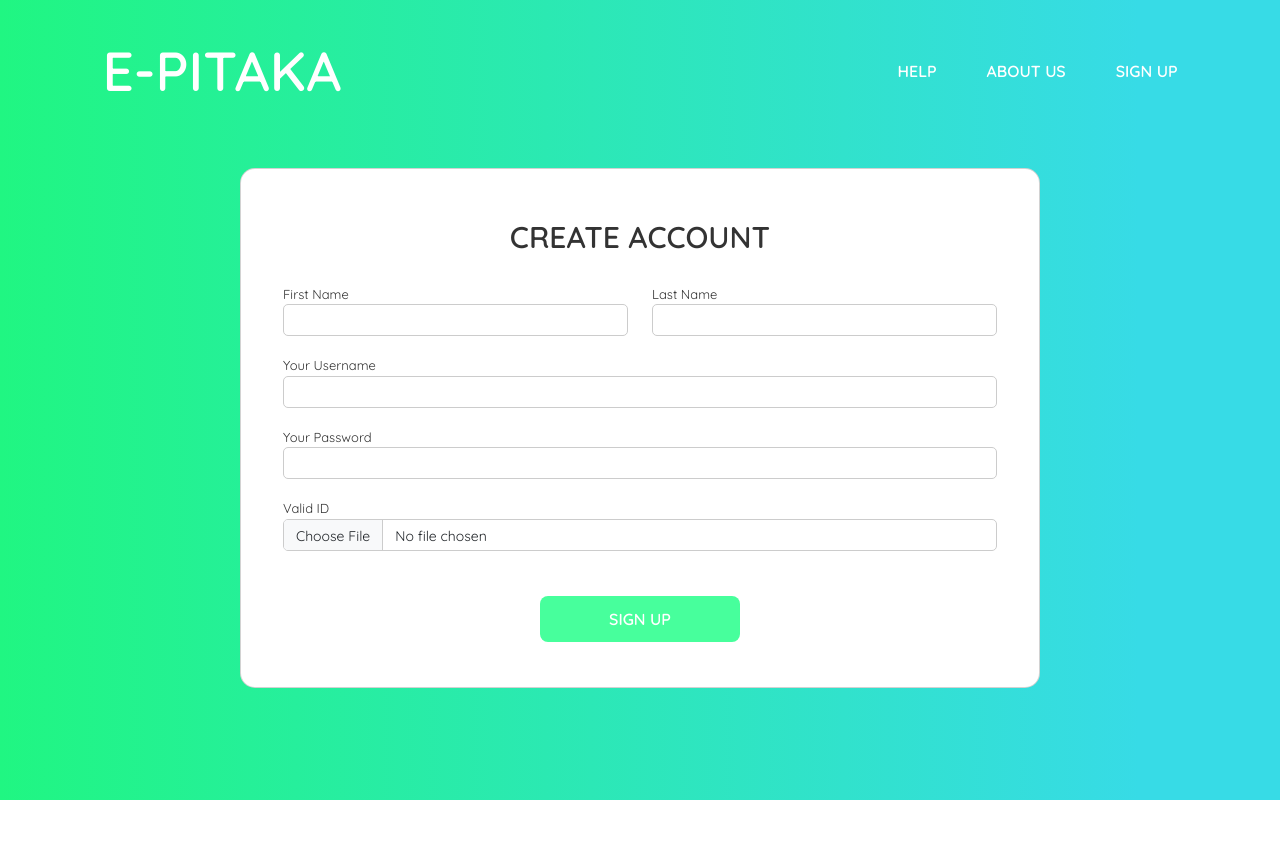
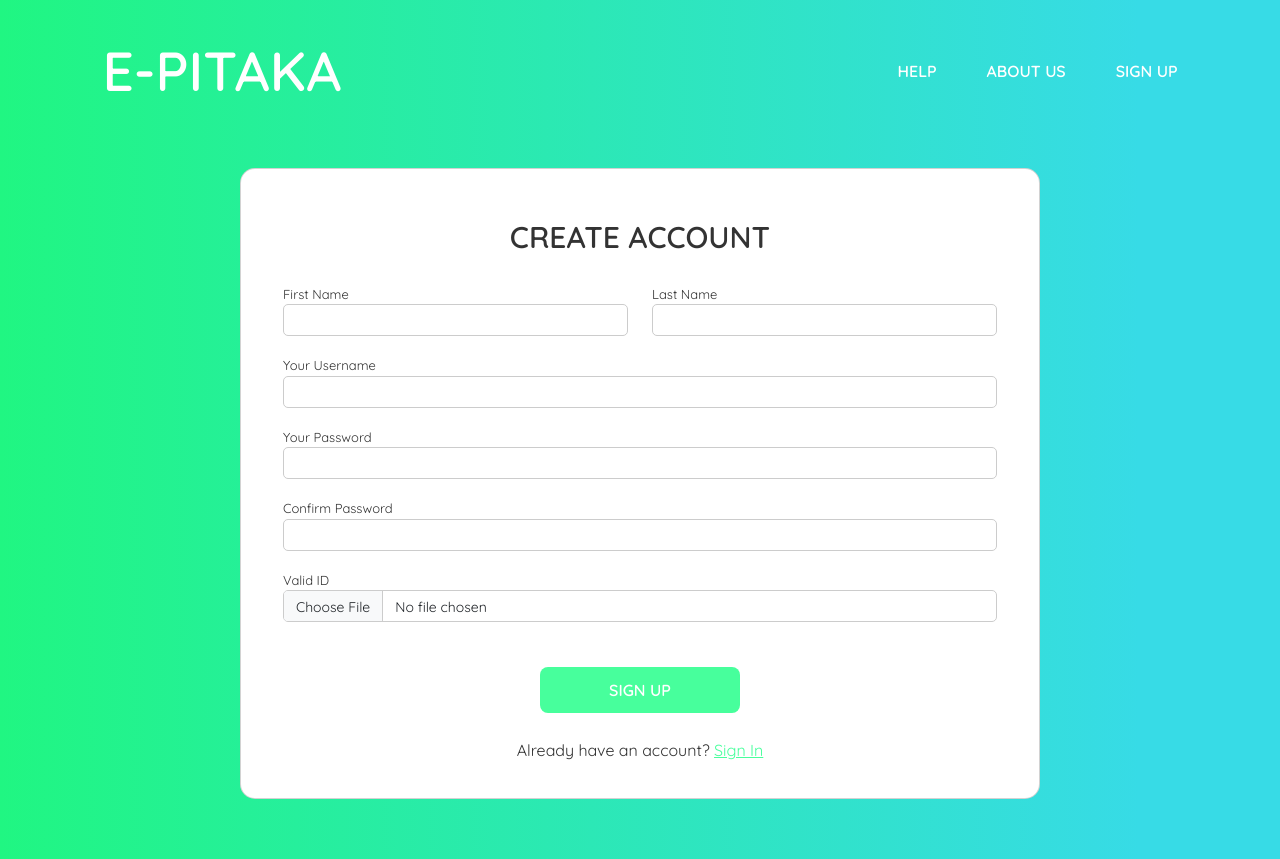
Before and after one commit to NotRelix/e-pitaka, a React (Vite) app in the folder client/: page /e-pitaka/sign-up in a window 1280 px wide. Before the commit the page ends 800 px from the top, so only its background shows below. Built offline with nearby package versions, Linux system fonts and the light colour scheme; a web font is replaced by a local one.

Commit message:
feat: small QoL changes

```diff
--- a/client/src/components/SignUpForm.jsx
+++ b/client/src/components/SignUpForm.jsx
@@ -1,5 +1,5 @@
 import { useEffect, useState } from 'react';
-import { useNavigate } from 'react-router-dom';
+import { useNavigate, Link } from 'react-router-dom';
 import '../styles/SignUp.css';
 import axios from 'axios';
 
@@ -9,6 +9,7 @@ function SignUpForm({ handleLogin, setUsername }) {
   const [username, setUsernameLocal] = useState('');
   const [password, setPassword] = useState('');
   const [userExists, setUserExists] = useState(false);
+  const [confirmPassword, setConfirmPassword] = useState('');
 
   const navigate = useNavigate();
 
@@ -38,6 +39,11 @@ function SignUpForm({ handleLogin, setUsername }) {
 
     if (userExists) {
       console.error("Username already exists. Please choose a different one.");
+      return;
+    }
+
+    if(password != confirmPassword) {
+      console.error("Passwords do not match.");
       return;
     }
 
@@ -73,6 +79,7 @@ function SignUpForm({ handleLogin, setUsername }) {
         <form onSubmit={handleSubmit}>
           <h3>CREATE ACCOUNT</h3>
           {userExists && <p className='text-danger'>Username Already Exists</p>}
+          {password != confirmPassword && confirmPassword && <p className='text-danger'>Passwords Do Not Match</p>}
           <div className="row input-area">
             <div className="col-sm">
               <label>First Name</label>
@@ -111,7 +118,7 @@ function SignUpForm({ handleLogin, setUsername }) {
               />
             </div>
           </div>
-          <div className=" row input-area">
+          <div className="row input-area">
             <div className="col">
               <label>Your Password</label>
               <input
@@ -120,6 +127,19 @@ function SignUpForm({ handleLogin, setUsername }) {
                 }}
                 type="password"
                 className="form-control"
+                required
+              />
+            </div>
+          </div>
+          <div className='row input-area'>
+            <div className='col'>
+              <label>Confirm Password</label>
+              <input
+                onChange={(e) => {
+                  handleChange(e, setConfirmPassword)
+                }}
+                type='password'
+                className='form-control'
                 required
               />
             </div>
@@ -139,6 +159,9 @@ function SignUpForm({ handleLogin, setUsername }) {
             </button>
           </div>
         </form>
+        <p className='sign-in-link'>
+          Already have an account? <Link to='/e-pitaka/' className='login-link'>Sign In</Link>
+        </p>
       </div>
     </>
   );
--- a/client/src/pages/Confirmation.jsx
+++ b/client/src/pages/Confirmation.jsx
@@ -42,6 +42,7 @@ function Send() {
             <h3>amount</h3>
             </div>
             </div>
+            <hr className="line-below-amount" />
             <p>Confirmed transactions will not be refunded. Please make sure that the details above are correct.</p>
             <div className="button-container">
               <button type="submit" className="next-button" onClick={() => navigate('/e-pitaka/send/receipt')}>
--- a/client/src/pages/Receipt.jsx
+++ b/client/src/pages/Receipt.jsx
@@ -28,6 +28,7 @@ function Receipt() {
             <h4>FULL NAME</h4>
             <h5>username</h5>
             </div>
+            <hr className="line-below-amount"/>
             <div className="amount-section">
               <div className="confirm-leftside">
               <h3>AMOUNT</h3>
--- a/client/src/styles/SignUp.css
+++ b/client/src/styles/SignUp.css
@@ -28,3 +28,8 @@
 .sign-up-button:hover {
   opacity: 80%;
 }
+
+.login-link {
+  color: rgb(71, 255, 156);
+  text-decoration: underline;
+}
```
